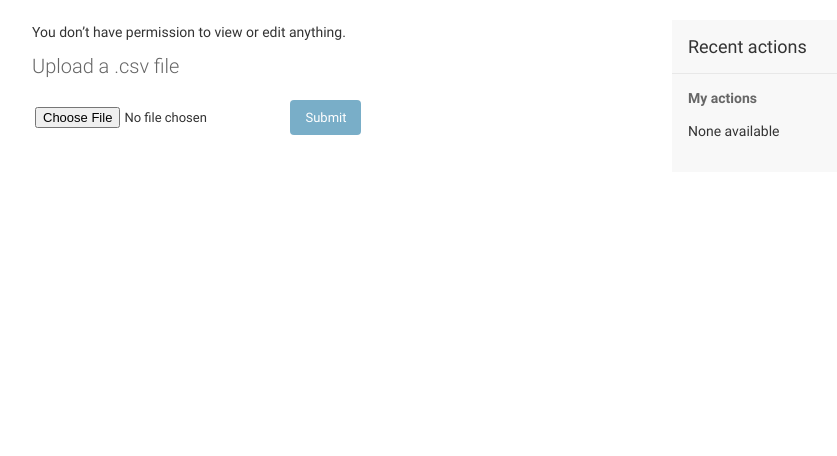
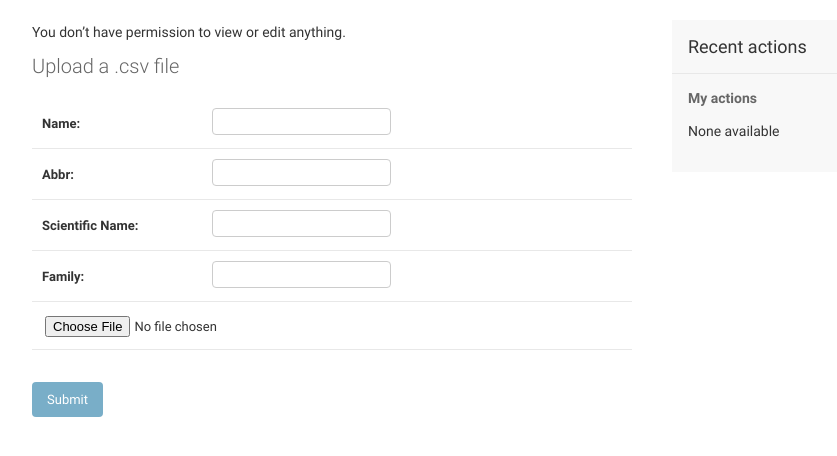
Before and after one commit to Varunvaruns9/EssentialOilsDatabase, a Django app: template app/templates/admin_index.html in a window 1280 px wide. Shown: the part 48-504 px from the top of the page, without its empty margins (8-845 px from the left). Run offline with Django 3.2, Linux system fonts and the light colour scheme; the template is opened without the code that fills it, so the values that code supplies are empty.

Commit message:
Complete csv file upload

```diff
--- a/app/templates/admin_index.html
+++ b/app/templates/admin_index.html
@@ -1,7 +1,8 @@
 {% extends "admin/base_site.html" %}
 {% load i18n static %}
 
-{% block extrastyle %}{{ block.super }}<link rel="stylesheet" type="text/css" href="{% static "admin/css/dashboard.css" %}">{% endblock %}
+{% block extrastyle %}{{ block.super }}<link rel="stylesheet" type="text/css" href="{% static "admin/css/dashboard.css" %}">
+<link rel="stylesheet" type="text/css" href="{% static "admin/css/forms.css" %}">{% endblock %}
 
 {% block coltype %}colMS{% endblock %}
 
@@ -51,9 +52,29 @@
 {% endif %}
     <div>
         <h1>Upload a .csv file</h1>
-        <form action="/load/" method="post">
+        <form action="/load/" method="post" enctype="multipart/form-data">
             {% csrf_token %}
-            <input type="file" name="csv" accept=".csv" required />
+            <fieldset class="module aligned">
+                <div class="form-row field-name">
+                    <label class="required">Name:</label>
+                    <input type="text" name="name" required />
+                </div>
+                <div class="form-row field-abbr">
+                    <label class="required">Abbr:</label>
+                    <input type="text" name="abbr" required />
+                </div>
+                <div class="form-row field-scientific_name">
+                    <label class="required">Scientific Name:</label>
+                    <input type="text" name="scientific_name" required />
+                </div>
+                <div class="form-row field-family">
+                    <label class="required">Family:</label>
+                    <input type="text" name="family" required />
+                </div>
+                <div class="form-row">
+                    <input type="file" name="csv" accept=".csv" required />
+                </div>
+            </fieldset>
             <input type="submit" name="submit" />
         </form>
     </div>
--- a/app/templates/index.html
+++ b/app/templates/index.html
@@ -51,7 +51,7 @@
           <option value="{{ oil.name }}">{{ oil.name }}</option>
           {% endfor %}
         </select>
-        &nbsp;&nbsp;
+        <br>
         <button type="submit" class="btn btn-default btn-info">Submit</button>
       </form>
     </div>
@@ -67,7 +67,7 @@
           <option value="{{ metabolite.name }}">{{ metabolite.name }}</option>
           {% endfor %}
         </select>
-        &nbsp;&nbsp;
+        <br>
         <button type="submit" class="btn btn-default btn-info">Submit</button>
       </form>
     </div>
```
Also changed, not shown: app/views.py (+15 -1 lines), Time_Table.jpeg (deleted).
